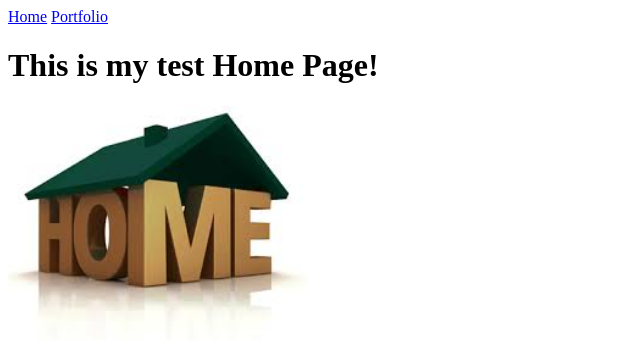
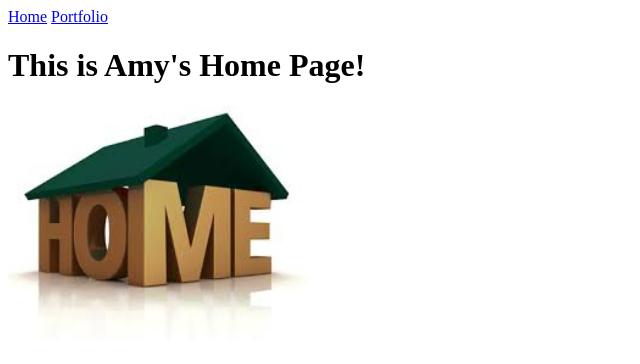
Before and after one commit to AVasquez586/AVasquez586.github.io, a plain HTML site: page my_website/index.html in a window 1280 px wide. Shown: the whole page, without its empty margins (0-640 px from the left). Drawn offline with Linux system fonts and the light colour scheme.

Commit message:
Changed the heading

```diff
--- a/my_website/index.html
+++ b/my_website/index.html
@@ -7,7 +7,7 @@
   <body>
     <a href="index.html">Home</a>
     <a href="portfolio.html">Portfolio</a>
-    <h1>This is my test Home Page!</h1>
+    <h1>This is Amy's Home Page!</h1>
     <img src="images/home.jpg" height="250">
   </body>
 </html>
```
